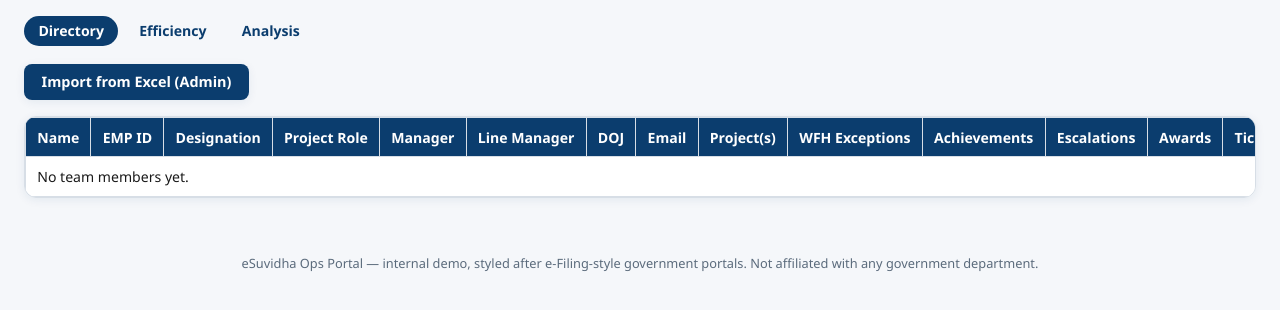
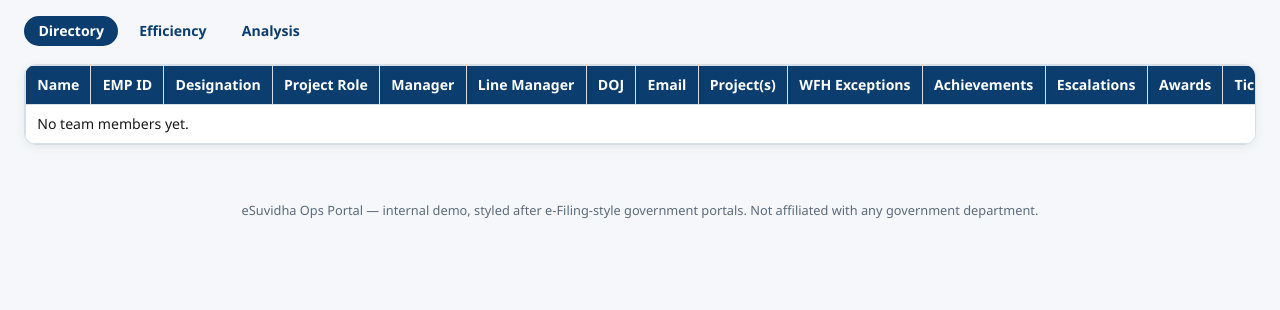
Before and after one commit to bgmaruthi13/pmp, a Django app: page / in a window 1280 px wide. Shown: the part 130-440 px from the top of the page. Run offline with Django 5.2, Linux system fonts and the light colour scheme; the visitor is signed in with stand-in values (Sample User, id 1); data that the repository does not hold is empty.

Commit message:
Remove the Import from Excel button from the Team directory page
The bulk team-roster import (bolted onto Django admin) is still there
for anyone who navigates to it directly - this just drops the front-page
shortcut button, decluttering the Directory tab.

Co-Authored-By: Claude Sonnet 5 <noreply@anthropic.com>
Claude-Session: https://claude.ai/code/session_01HMVqrTCQQa4hJJH9HoryFr

```diff
--- a/templates/teams/team_list.html
+++ b/templates/teams/team_list.html
@@ -7,11 +7,6 @@
         <a href="{% url 'team-efficiency' %}">Efficiency</a>
         <a href="{% url 'team-analysis' %}">Analysis</a>
     </div>
-    {% if user.is_staff %}
-        <p style="margin-top:0;">
-            <a class="btn" href="{% url 'admin:teams_employee_import' %}">Import from Excel (Admin)</a>
-        </p>
-    {% endif %}
     <div class="table-wrap">
     <table>
         <thead>
```
